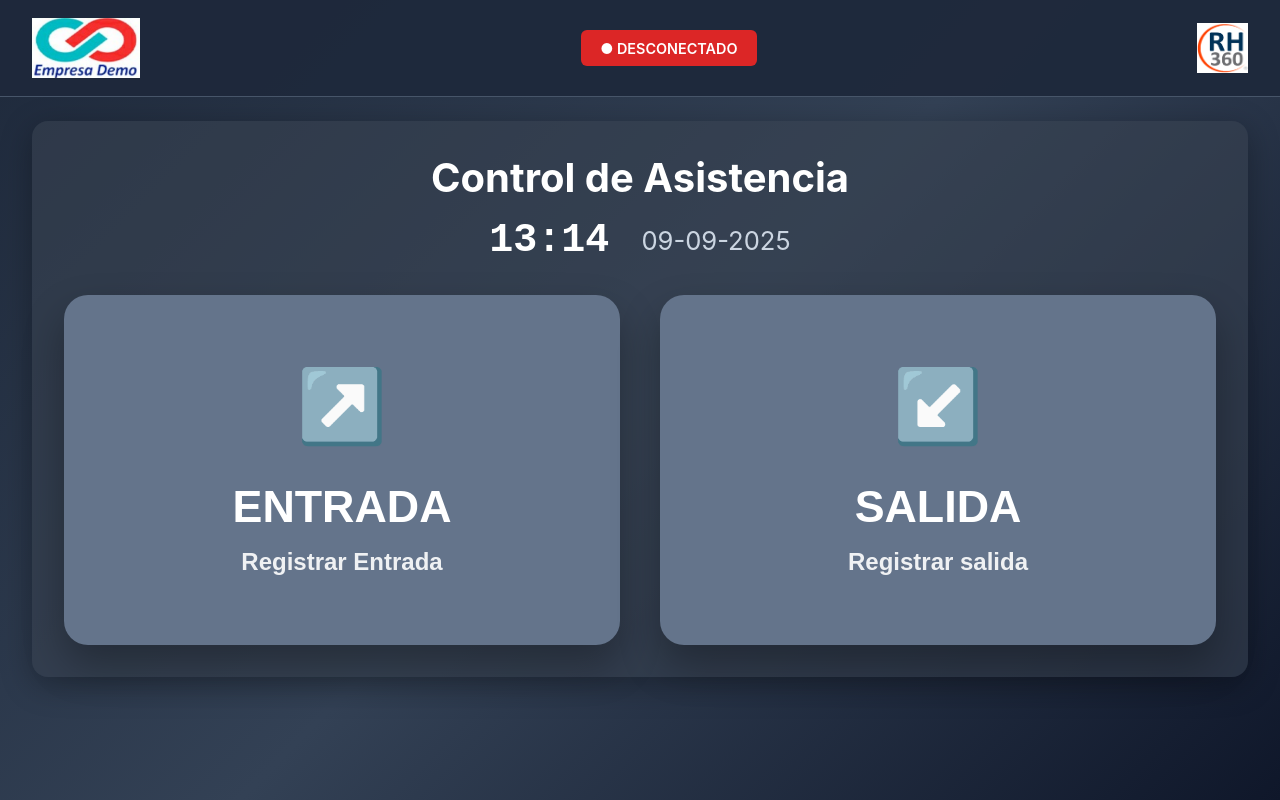
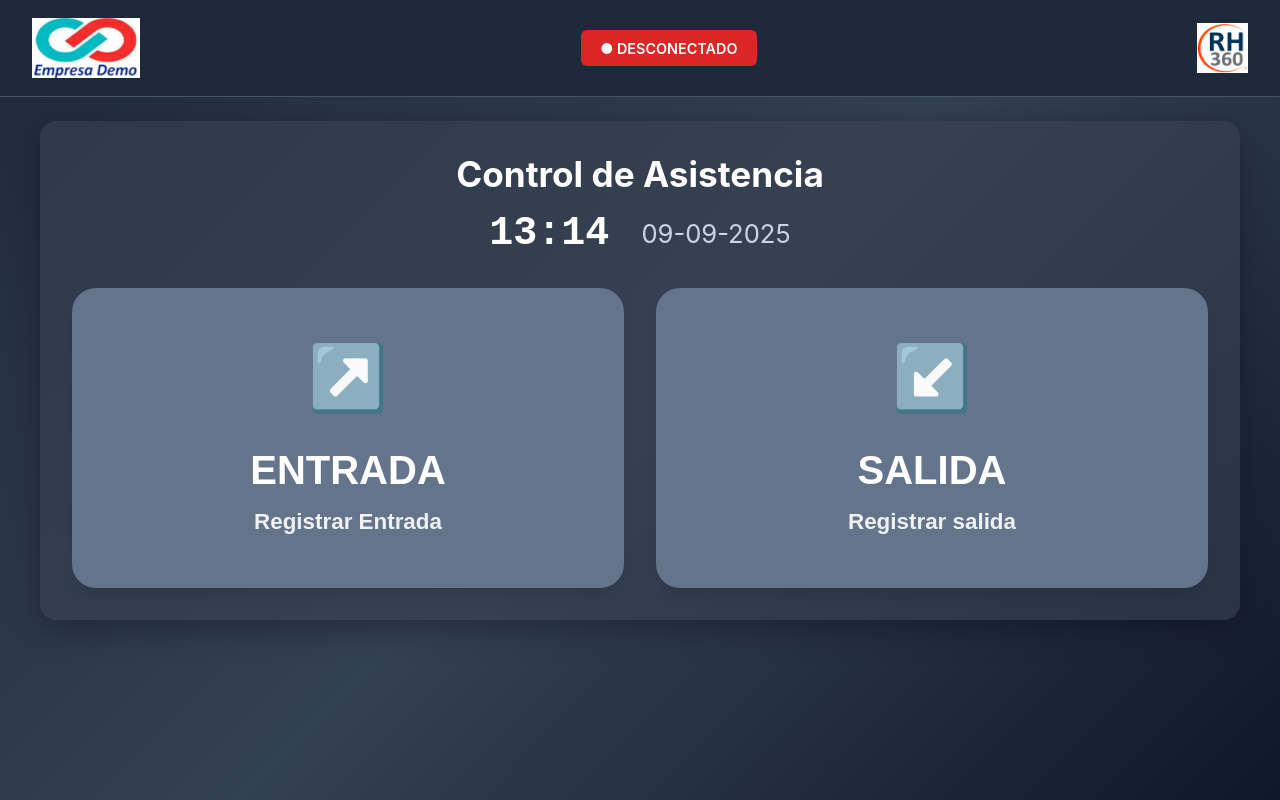
Before and after one commit to fabian123z3/desarrollobackyfrontweb, a React (Vite) app in the folder rh360-frontend-appweb/: page / in a window 1280 px wide. Built offline with nearby package versions, Linux system fonts and the light colour scheme; no server answers.

Commit message:
Fix header layout distribution

```diff
--- a/rh360-frontend-appweb/src/index.css
+++ b/rh360-frontend-appweb/src/index.css
@@ -204,18 +204,14 @@ body {
 
 .main-button {
  font-weight: bold;
- padding: 8rem 4rem;
- border-radius: 3rem;
+ padding: 4rem 2rem;
+ border-radius: 1rem;
  transition: all 0.2s;
- box-shadow: 0 20px 40px rgba(0, 0, 0, 0.3);
- min-height: 30rem;
+ box-shadow: 0 10px 15px -3px rgba(0, 0, 0, 0.1);
+ min-height: 16rem;
  border: none;
  cursor: pointer;
  color: white;
- display: flex;
- flex-direction: column;
- justify-content: center;
- align-items: center;
 }
 
 .main-button:hover {
@@ -246,19 +242,19 @@ body {
 }
 
 .button-icon {
- font-size: 12rem;
- margin-bottom: 4rem;
+ font-size: 3.75rem;
+ margin-bottom: 1.5rem;
  display: block;
 }
 
 .button-title {
- font-size: 6rem;
+ font-size: 1.875rem;
  font-weight: bold;
- margin-bottom: 3rem;
+ margin-bottom: 1rem;
 }
 
 .button-desc {
- font-size: 3rem;
+ font-size: 1.125rem;
  opacity: 0.9;
 }
 
@@ -270,7 +266,6 @@ body {
  flex: 1;
  display: flex;
  flex-direction: column;
-  height: 100vh;
 }
 
 .camera-header {
@@ -295,6 +290,7 @@ body {
  background-color: black;
  border-radius: 1rem;
  overflow: hidden;
+ aspect-ratio: 16/9;
  width: 100%;
  margin: 0 auto 1.5rem auto;
  flex: 1;
@@ -304,7 +300,6 @@ body {
  width: 100%;
  height: 100%;
  object-fit: cover;
-  transform: scaleX(-1); /* Hace la cámara espejo */
 }
 
 .camera-overlay {
@@ -639,14 +634,6 @@ body {
  color: #cbd5e1;
 }
 
-/* Nuevos estilos para el contador */
-.countdown-display {
-  font-size: 4rem;
-  font-weight: bold;
-  color: #34d399;
-  text-shadow: 2px 2px 4px rgba(0, 0, 0, 0.5);
-}
-
 /* Responsive breakpoints */
 
 /* Tablets grandes y desktop pequeño */
@@ -669,6 +656,67 @@ body {
  .status-badge {
    font-size: 0.85rem;
    padding: 0.5rem 1rem;
+ }
+
+ /* Botones tablet en horizontal */
+ .main-card {
+   padding: 2rem;
+   height: calc(100vh - 100px);
+   display: flex;
+   flex-direction: column;
+   justify-content: center;
+ }
+
+ .main-header {
+   margin-bottom: 2rem;
+   flex-shrink: 0;
+ }
+
+ .main-title {
+   font-size: 2.8rem;
+ }
+
+ .time-clock {
+   font-size: 3.5rem;
+ }
+
+ .time-date {
+   font-size: 2.5rem;
+ }
+
+ .buttons-grid {
+   gap: 3rem;
+   max-width: none;
+   margin: 0;
+   flex: 1;
+   display: grid;
+   grid-template-columns: 1fr 1fr;
+   align-items: stretch;
+ }
+
+ .main-button {
+   padding: 3rem 2rem;
+   height: 100%;
+   min-height: 350px;
+   border-radius: 2rem;
+   display: flex;
+   flex-direction: column;
+   justify-content: center;
+   align-items: center;
+ }
+
+ .button-icon {
+   font-size: 6rem;
+   margin-bottom: 2rem;
+ }
+
+ .button-title {
+   font-size: 3.5rem;
+   margin-bottom: 1.5rem;
+ }
+
+ .button-desc {
+   font-size: 1.8rem;
  }
 }
 
@@ -697,6 +745,104 @@ body {
    font-size: 0.9rem;
    padding: 0.6rem 1.2rem;
  }
+
+ .main-container {
+   height: calc(100vh - 70px);
+   overflow: hidden;
+ }
+
+ .main-area {
+   padding: 1.5rem 2rem;
+   align-items: center;
+   justify-content: center;
+   height: 100%;
+ }
+
+ .content-container {
+   max-width: 1200px;
+   width: 100%;
+   height: 100%;
+   display: flex;
+   flex-direction: column;
+   justify-content: center;
+ }
+
+ .main-card {
+   padding: 2rem;
+   margin-bottom: 0;
+   background-color: rgba(55, 65, 81, 0.6);
+   box-shadow: 0 8px 32px rgba(0, 0, 0, 0.3);
+   height: 100%;
+   display: flex;
+   flex-direction: column;
+   justify-content: center;
+ }
+
+ .main-header {
+   margin-bottom: 2rem;
+   flex-shrink: 0;
+ }
+
+ .main-title {
+   font-size: 2.2rem;
+   margin-bottom: 1rem;
+ }
+
+ .time-display div {
+   gap: 2rem !important;
+ }
+
+ .time-clock {
+   font-size: 2.5rem;
+ }
+
+ .time-date {
+   font-size: 1.6rem;
+ }
+
+ .buttons-grid {
+   gap: 2rem;
+   max-width: none;
+   margin: 0;
+   flex: 1;
+   display: grid;
+   grid-template-columns: 1fr 1fr;
+   align-items: stretch;
+ }
+
+ .main-button {
+   padding: 2rem;
+   height: 100%;
+   min-height: 300px;
+   border-radius: 1.5rem;
+   transition: all 0.3s ease;
+   display: flex;
+   flex-direction: column;
+   justify-content: center;
+   align-items: center;
+ }
+
+ .main-button:hover {
+   transform: translateY(-4px);
+   box-shadow: 0 15px 35px rgba(0, 0, 0, 0.2);
+ }
+
+ .button-icon {
+   font-size: 4rem;
+   margin-bottom: 2rem;
+   flex-shrink: 0;
+ }
+
+ .button-title {
+   font-size: 2.5rem;
+   margin-bottom: 1rem;
+   flex-shrink: 0;
+ }
+
+ .button-desc {
+   font-size: 1.4rem;
+   flex-shrink: 0;
+ }
 }
 
 /* Responsive general */
@@ -708,104 +854,18 @@ body {
 
  .main-area {
    order: 1;
-   padding: 0.5rem;
+   padding-top: 1rem;
+   padding-bottom: 1rem;
    flex: 1;
- }
-
- .content-container {
-   height: 100%;
-   max-width: none;
- }
-
- .main-view {
-   height: 100%;
- }
-
- .main-card {
-   height: 100%;
-   padding: 1rem;
-   margin-bottom: 0;
- }
-
- .main-header {
-   margin-bottom: 1rem;
- }
-
- .main-title {
-   font-size: 1.8rem;
-   margin-bottom: 0.5rem;
- }
-
- .time-clock {
-   font-size: 2rem;
- }
-
- .time-date {
-   font-size: 1.2rem;
  }
 
  .buttons-grid {
    grid-template-columns: 1fr;
-   gap: 1rem;
-   flex: 1;
- }
-
- .main-button {
-   padding: 3rem 2rem;
-   min-height: 0;
-   height: 100%;
- }
-
- .button-icon {
-   font-size: 4rem;
-   margin-bottom: 1rem;
- }
-
- .button-title {
-   font-size: 2.5rem;
-   margin-bottom: 0.5rem;
- }
-
- .button-desc {
-   font-size: 1.2rem;
+   gap: 1.5rem;
  }
 
  .control-buttons {
    flex-direction: column;
-   gap: 1rem;
- }
-
- .control-button {
-   padding: 2rem 1.5rem;
-   font-size: 1.8rem;
-   min-height: 80px;
- }
-}
-
-/* Tablets en portrait */
-@media (max-width: 1024px) and (orientation: portrait) and (min-height: 800px) {
- .main-button {
-   padding: 4rem 2rem;
- }
-
- .button-icon {
-   font-size: 5rem;
-   margin-bottom: 1.5rem;
- }
-
- .button-title {
-   font-size: 3rem;
-   margin-bottom: 1rem;
- }
-
- .button-desc {
-   font-size: 1.5rem;
- }
-
- .control-button {
-   padding: 3rem 2rem;
-   font-size: 2.2rem;
-   min-height: 100px;
  }
 }
 
@@ -855,20 +915,17 @@ body {
  .camera-view {
    padding: 1rem;
    flex: 1;
-    display: flex;
-    flex-direction: column;
-    justify-content: flex-start;
  }
 
  .camera-container {
    max-width: 100%;
    margin-bottom: 1rem;
    flex: 1;
-    height: 100%;
  }
 
  .camera-circle {
-    display: none;
+   width: 90%;
+   height: 90%;
  }
 
  .modal {
@@ -910,36 +967,51 @@ body {
  .header-content-distributed {
    min-height: 55px;
  }
-
-  .camera-view {
-    padding: 1rem;
-    display: flex;
-    flex-direction: column;
-    justify-content: flex-start;
-    height: calc(100vh - 55px);
 }
 
-  .camera-container {
-    flex: 1;
-    aspect-ratio: auto;
+/* Para orientación horizontal en tablets */
+@media (orientation: landscape) and (min-width: 768px) and (max-width: 1200px) {
+ .main-container {
+   height: calc(100vh - 80px);
  }
 
-  .camera-video {
-    width: 100%;
-    height: 100%;
-    object-fit: cover;
+ .main-card {
+   height: calc(100vh - 120px);
  }
 
-  .camera-header {
-    margin-bottom: 1rem;
+ .buttons-grid {
+   gap: 4rem;
  }
 
-  .camera-title {
-    font-size: 1.8rem;
+ .main-button {
+   min-height: 400px;
+   padding: 4rem 3rem;
  }
 
-  .camera-subtitle {
-    font-size: 1.2rem;
+ .button-icon {
+   font-size: 7rem;
+   margin-bottom: 2.5rem;
+ }
+
+ .button-title {
+   font-size: 4rem;
+   margin-bottom: 2rem;
+ }
+
+ .button-desc {
+   font-size: 2rem;
+ }
+
+ .main-title {
+   font-size: 3rem;
+ }
+
+ .time-clock {
+   font-size: 4rem;
+ }
+
+ .time-date {
+   font-size: 3rem;
  }
 }
 
@@ -953,109 +1025,7 @@ body {
  .header-content-distributed {
    gap: 4rem;
  }
-}
-/* Botones más grandes para desktop - Agregar/reemplazar en tu CSS */
 
-@media (min-width: 1024px) {
-  .main-container {
-    height: calc(100vh - 70px);
-    overflow: hidden;
-  }
-
-  .main-area {
-    padding: 1.5rem 2rem;
-    align-items: center;
-    justify-content: center;
-    height: 100%;
-  }
-
-  .content-container {
-    max-width: none; /* Eliminado el max-width */
-    width: 100%;
-    height: 100%;
-    display: flex;
-    flex-direction: column;
-    justify-content: center;
-  }
-
-  .main-card {
-    padding: 2rem;
-    margin-bottom: 0;
-    background-color: rgba(55, 65, 81, 0.6);
-    box-shadow: 0 8px 32px rgba(0, 0, 0, 0.3);
-    height: 100%;
-    display: flex;
-    flex-direction: column;
-    justify-content: center;
-  }
-
-  .main-header {
-    margin-bottom: 2rem;
-    flex-shrink: 0; /* No se comprime */
-  }
-
-  /* Tiempo compacto */
-  .time-display div {
-    gap: 2rem !important;
-  }
-
-  .time-clock {
-    font-size: 2.5rem;
-  }
-
-  .time-date {
-    font-size: 1.6rem;
-  }
-
-  /* Botones que ocupan el máximo espacio disponible */
-  .buttons-grid {
-    display: grid;
-    grid-template-columns: 1fr 1fr;
-    gap: 2rem;
-    max-width: none; /* Sin límite de ancho */
-    margin: 0;
-    flex: 1; /* Ocupa todo el espacio restante */
-    align-items: stretch; /* Botones se estiran verticalmente */
-  }
-
-  .main-button {
-    padding: 2rem;
-    height: 100%; /* Altura completa disponible */
-    min-height: 300px; /* Mínimo generoso */
-    border-radius: 1.5rem;
-    transition: all 0.3s ease;
-    display: flex;
-    flex-direction: column;
-    justify-content: center;
-    align-items: center;
-    width: 100%; /* Asegura que ocupe todo el ancho de su columna */
-  }
-
-  .main-button:hover {
-    transform: translateY(-4px);
-    box-shadow: 0 15px 35px rgba(0, 0, 0, 0.2);
-  }
-
-  .button-icon {
-    font-size: 4rem; /* Iconos más grandes */
-    margin-bottom: 2rem;
-    flex-shrink: 0;
-  }
-
-  .button-title {
-    font-size: 2.5rem; /* Títulos más grandes */
-    margin-bottom: 1rem;
-    flex-shrink: 0;
-  }
-
-  .button-desc {
-    font-size: 1.4rem; /* Descripción más grande */
-    flex-shrink: 0;
-  }
-}
-
-/* Para pantallas medianas (1200px - 1599px) */
-@media (min-width: 1200px) and (max-width: 1599px) {
  .buttons-grid {
    gap: 2.5rem;
  }
@@ -1128,72 +1098,3 @@ body {
    font-size: 2rem;
  }
 }
-/* Para orientación vertical completa */
-@media (orientation: portrait) {
-  .main-container {
-    flex-direction: column;
-    height: 100vh;
-  }
-
-  .main-area {
-    order: 1;
-    padding: 0.5rem;
-    flex: 1;
-    display: flex;
-    flex-direction: column;
-  }
-
-  .content-container {
-    height: 100%;
-    display: flex;
-    flex-direction: column;
-  }
-
-  .main-view {
-    height: 100%;
-    display: flex;
-    flex-direction: column;
-    justify-content: center;
-  }
-
-  .main-card {
-    flex: 1;
-    padding: 1rem;
-    margin-bottom: 0;
-    display: flex;
-    flex-direction: column;
-    justify-content: center;
-  }
-
-  .camera-view {
-    flex: 1;
-    padding: 1rem;
-    display: flex;
-    flex-direction: column;
-    justify-content: flex-start;
-    height: 100%;
-  }
-
-  .camera-container {
-    flex: 1;
-    aspect-ratio: auto;
-  }
-
-  .camera-video {
-    width: 100%;
-    height: 100%;
-    object-fit: cover;
-  }
-
-  .camera-header {
-    margin-bottom: 1rem;
-  }
-
-  .camera-title {
-    font-size: 1.8rem;
-  }
-
-  .camera-subtitle {
-    font-size: 1.2rem;
-  }
-}
```
Lines whose indentation alone changed are shown as unchanged.
